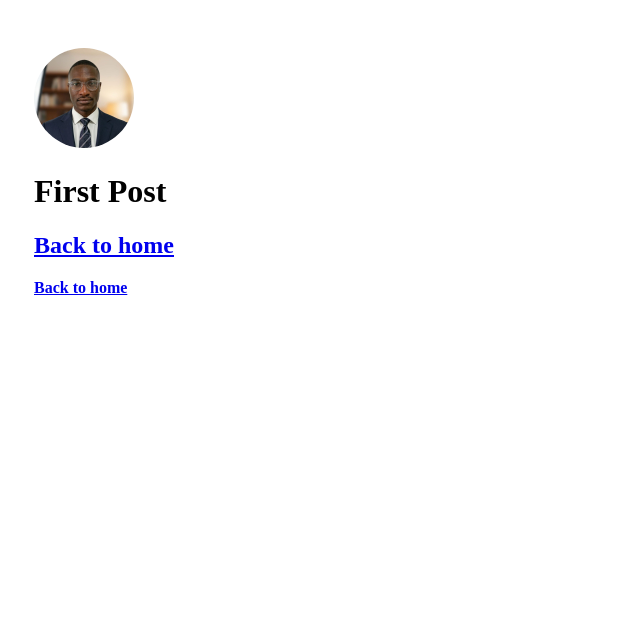
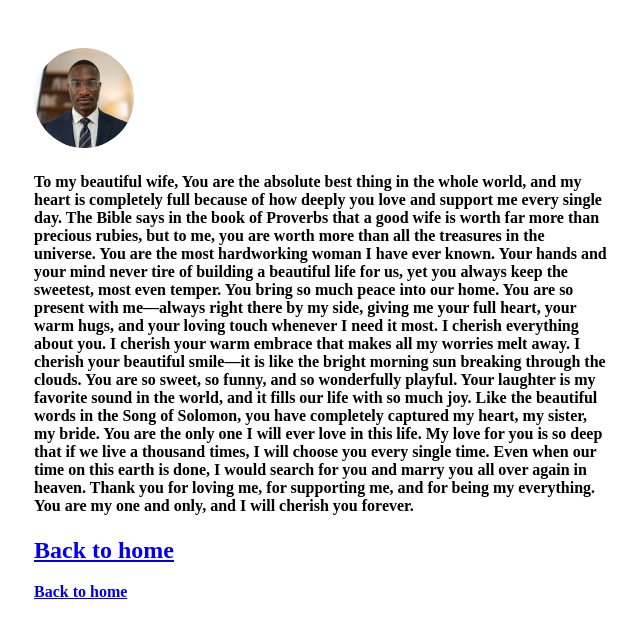
Before and after one commit to ndanetaadmire-debug/nextjsp1, a Next.js app: page /posts/first-post in a window 1280 px wide. Shown: the top 638 px of the page, without its empty margins (318-958 px from the left). Built offline with nearby package versions, Linux system fonts and the light colour scheme.

Commit message:
adding discriptive notes to blog

```diff
--- a/pages/posts/first-post.js
+++ b/pages/posts/first-post.js
@@ -9,7 +9,17 @@ export default function FirstPost() {
     <Head>
       <title>First Post</title>
     </Head>
-      <h1>First Post</h1>
+      <h4>To my beautiful wife,
+
+You are the absolute best thing in the whole world, and my heart is completely full because of how deeply you love and support me every single day. The Bible says in the book of Proverbs that a good wife is worth far more than precious rubies, but to me, you are worth more than all the treasures in the universe.
+
+You are the most hardworking woman I have ever known. Your hands and your mind never tire of building a beautiful life for us, yet you always keep the sweetest, most even temper. You bring so much peace into our home. You are so present with me—always right there by my side, giving me your full heart, your warm hugs, and your loving touch whenever I need it most.
+
+I cherish everything about you. I cherish your warm embrace that makes all my worries melt away. I cherish your beautiful smile—it is like the bright morning sun breaking through the clouds. You are so sweet, so funny, and so wonderfully playful. Your laughter is my favorite sound in the world, and it fills our life with so much joy.
+
+Like the beautiful words in the Song of Solomon, you have completely captured my heart, my sister, my bride. You are the only one I will ever love in this life. My love for you is so deep that if we live a thousand times, I will choose you every single time. Even when our time on this earth is done, I would search for you and marry you all over again in heaven.
+
+Thank you for loving me, for supporting me, and for being my everything. You are my one and only, and I will cherish you forever.</h4>
       <h2>
         <Link href="/">Back to home</Link>
       </h2>
```
